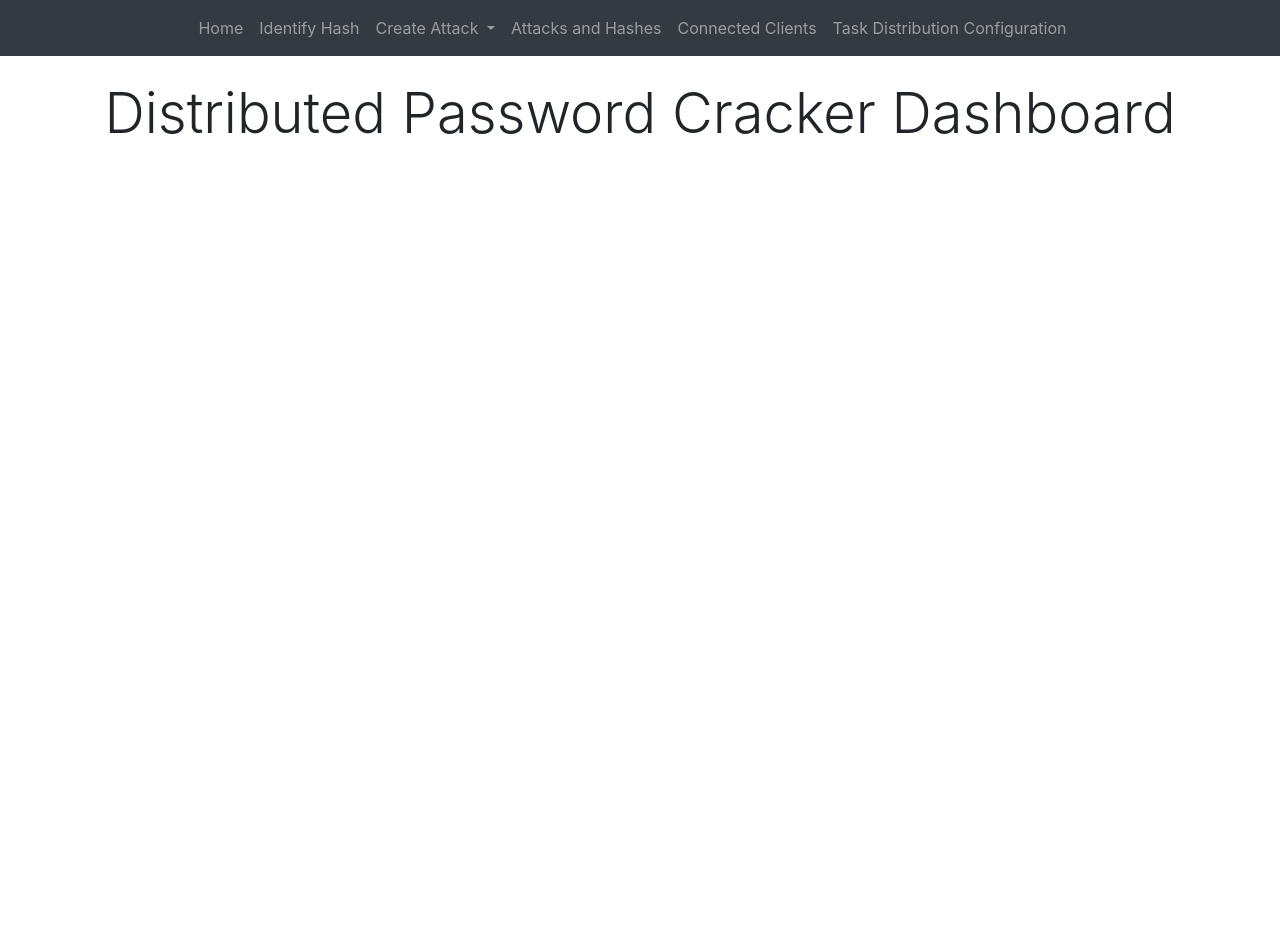
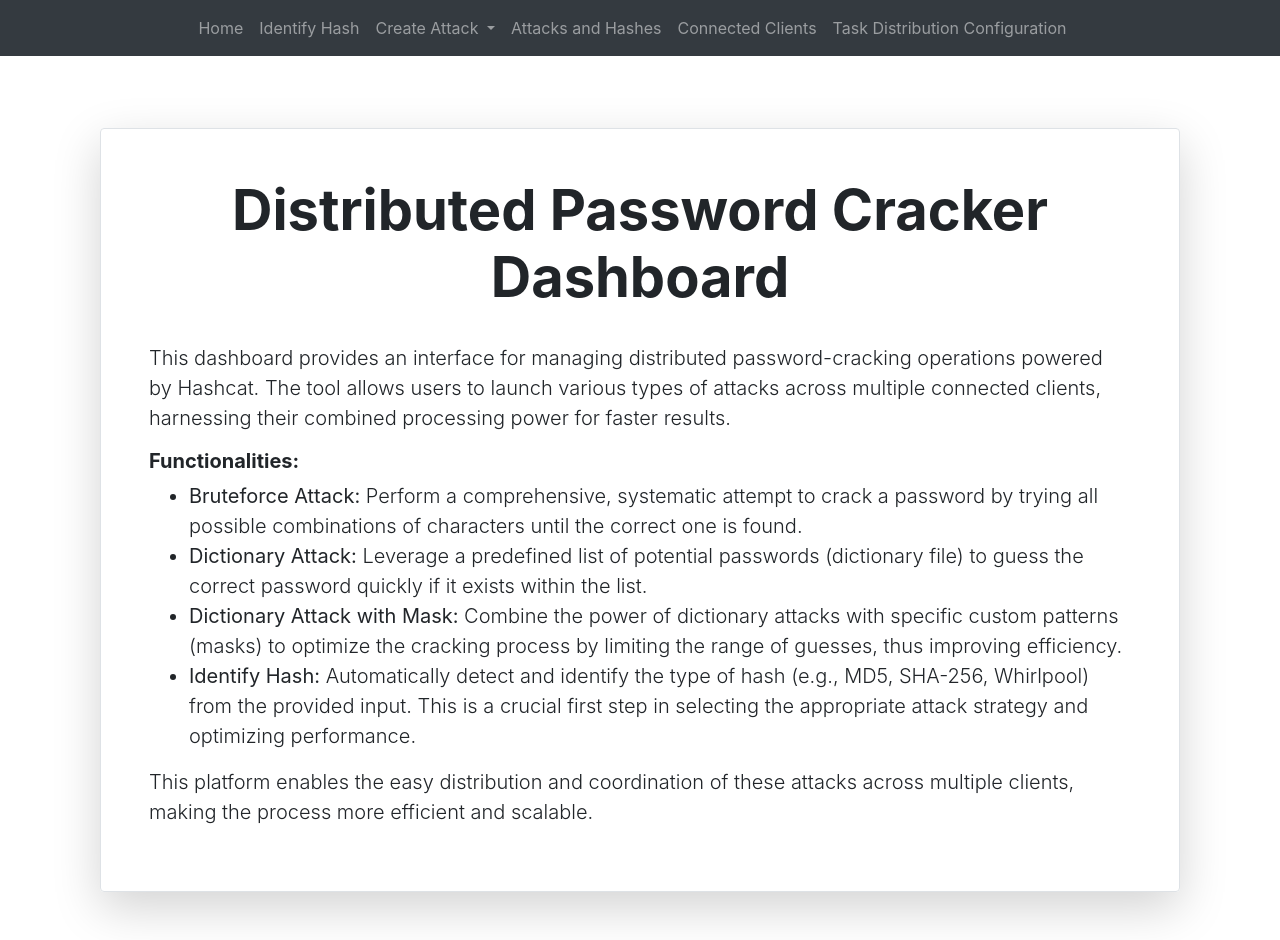
Before and after one commit to itsmiki/Distributed-Password-Cracker, a Flask app: template webadmin/templates/home.html in a window 1280 px wide. Before the commit the page ends 134 px from the top, so only its background shows below. Run offline with Flask 3, Linux system fonts and the light colour scheme; the template is opened without the code that fills it, so the values that code supplies are empty; some libraries are stand-ins or nearby versions.

Commit message:
update
-linux hashcat fix
-print()'s deleted
- better progress bar webadmin

```diff
--- a/client/hashcat.py
+++ b/client/hashcat.py
@@ -31,7 +31,7 @@
         return self.run_command(hashcat_command) # output_file
 
     def bruteforce_attack(self, hash_type: HashType, hash_file: str, output_file: str, charset: list, pattern: str) -> str:
-        hashcat_command = f"{self.general_config['runCommandPrefix']}{self.config['binaryName']} -m {hash_type} -a 3 {self.config['tempDir']}{hash_file} -1 {charset[0]} -2 {charset[1]} {pattern} -o {self.config['tempDir']}{output_file}"
+        hashcat_command = f"{self.general_config['runCommandPrefix']}{self.config['binaryName']} -m {hash_type} -a 3 {self.config['tempDir']}{hash_file} -1 '{charset[0]}' -2 '{charset[1]}' '{pattern}' -o {self.config['tempDir']}{output_file}"
 
         hash_cracked = self.check_if_found_before(hashcat_command)
         if  hash_cracked is not None:
--- a/task_server/parser.py
+++ b/task_server/parser.py
@@ -60,14 +60,14 @@
                 charset_2[i % parsing_rules[HashType(int(task_data['hash_type'])).name][task_data['charset']][task_data['length']]] = character
             i += 1
 
-        print(charset_2)
+        # print(charset_2)
         if parsing_rules[HashType(int(task_data['hash_type'])).name][task_data['charset']][task_data['length']] == 1:
             _pattern = f"{'?1' * int(task_data['length'])} --increment"
             _number_of_tasks = 1
             _new_task = SubTasks(
                 subtask_id = parent_id + "0",
                 parent_id = parent_id,
-                config = json.dumps({"charset": task_data['charset'], "pattern": _pattern, "hash_type": hash_type}),
+                config = json.dumps({"charset": [task_data['charset'], task_data['charset']], "pattern": _pattern, "hash_type": hash_type}),
                 client_id = None
                 )
             db.session.add(_new_task)
--- a/webadmin/requirements.txt
+++ b/webadmin/requirements.txt
@@ -1,3 +1,3 @@
-accessify==0.3.1
+accessify>=0.3.0
 Flask==3.0.3
 Requests==2.32.3
--- a/webadmin/templates/home.html
+++ b/webadmin/templates/home.html
@@ -1,6 +1,41 @@
 {% extends "base.html" %} {% block title %}Distributed Password Cracker Dashboard{% endblock %} {% block content
-    %}
-    <br>
-    <h1 align="center" class="display-4 fw-bold lh-1">Distributed Password Cracker Dashboard</h1>
-    </form>
-    {% endblock %}
+%}
+<br>
+<div class="container my-5">
+    <div class="p-5 pb-0 pe-lg-0 pt-lg-5 rounded border shadow-lg">
+        <h2 class="display-4 font-weight-bold lh-2 text-center">Distributed Password Cracker Dashboard</h2>
+        <br>
+        <p class="lead">
+            This dashboard provides an interface for managing distributed password-cracking operations powered by
+            Hashcat. The tool allows users to launch various types of attacks across multiple connected clients,
+            harnessing their combined processing power for faster results.
+        </p>
+        <h5>
+            <b>Functionalities:</b>
+        </h5>
+
+        <ul class="lead">
+            <li><b>Bruteforce Attack:</b> Perform a comprehensive, systematic attempt to crack a password
+                by
+                trying all possible combinations of characters until the correct one is found.
+            </li>
+            <li><b>Dictionary Attack:</b> Leverage a predefined list of potential passwords (dictionary
+                file)
+                to guess the correct password quickly if it exists within the list.
+            </li>
+            <li><b>Dictionary Attack with Mask:</b> Combine the power of dictionary attacks with specific
+                custom patterns (masks) to optimize the cracking process by limiting the range of guesses, thus
+                improving efficiency.
+            </li>
+            <li><b>Identify Hash:</b> Automatically detect and identify the type of hash (e.g., MD5, SHA-256, Whirlpool)
+                from the provided input. This is a crucial first step in selecting the appropriate attack strategy and
+                optimizing performance.
+            </li>
+        </ul>
+        <p class="lead">
+            This platform enables the easy distribution and coordination of these attacks across multiple clients,
+            making the process more efficient and scalable.
+        </p>
+    </div>
+</div>
+{% endblock %}
```
Also changed, not shown: task_server/config_bruteforce_attack.json (+15 -0 lines), task_server/hashid.py (+4 -5 lines), task_server/routers/webadmin.py (+32 -32 lines), webadmin/templates/attacks_hashes.html (+13 -0 lines), client/requirements.txt (line endings or trailing spaces).
